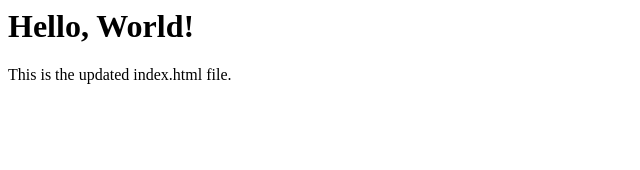
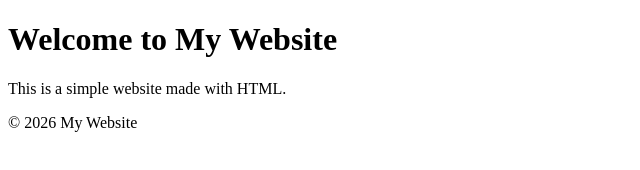
Before and after one commit to Sonali713/Here-we-go, a plain HTML site: page index.html in a window 1280 px wide. Shown: the whole page, without its empty margins (0-640 px from the left). Drawn offline with Linux system fonts and the light colour scheme.

Commit message:
Update index.html with complete HTML content

```diff
--- a/index.html
+++ b/index.html
@@ -1,9 +1,19 @@
-<html>
+<!DOCTYPE html>
+<html lang="en">
 <head>
-    <title>Welcome to Here We Go</title>
+    <meta charset="UTF-8">
+    <meta name="viewport" content="width=device-width, initial-scale=1.0">
+    <title>My Website</title>
 </head>
 <body>
-    <h1>Hello, World!</h1>
-    <p>This is the updated index.html file.</p>
+    <header>
+        <h1>Welcome to My Website</h1>
+    </header>
+    <main>
+        <p>This is a simple website made with HTML.</p>
+    </main>
+    <footer>
+        <p>&copy; 2026 My Website</p>
+    </footer>
 </body>
 </html>
```
